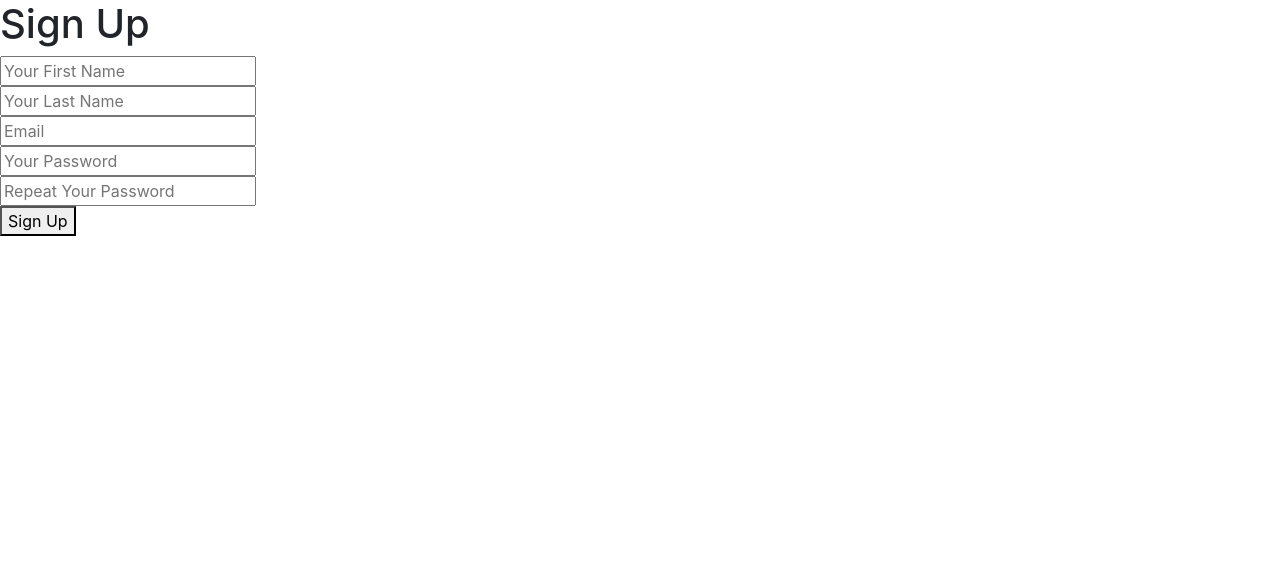
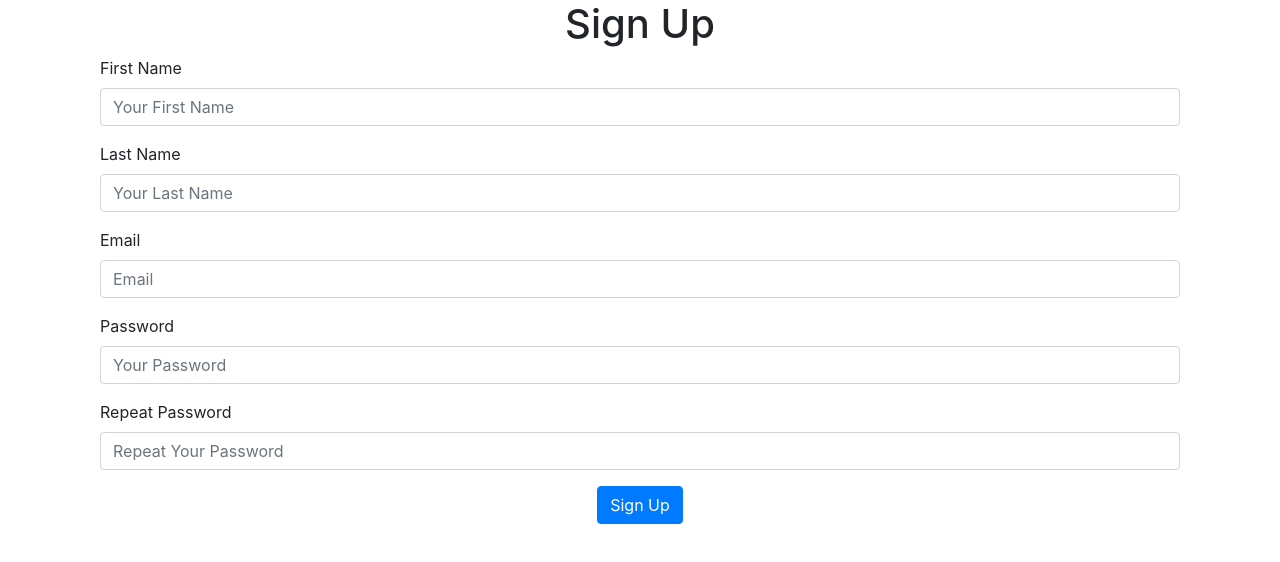
Before and after one commit to Geca13/Ackos, a React (Create React App) app: page /signup in a window 1280 px wide. Shown: the top 562 px of the page. Built offline with nearby package versions, Linux system fonts and the light colour scheme.

Commit message:
validation errors

```diff
--- a/package.json
+++ b/package.json
@@ -39,5 +39,6 @@
       "last 1 firefox version",
       "last 1 safari version"
     ]
-  }
+  },
+     "proxy": "http://localhost:8081"
 }
--- a/src/api/apiCalls.js
+++ b/src/api/apiCalls.js
@@ -1 +1,5 @@
 import axios from "axios";
+
+export const signUp = (user) =>{
+    return axios.post('/auth/signUpUser', user);
+}
--- /dev/null
+++ b/src/components/Input.js
@@ -0,0 +1,29 @@
+import React from 'react';
+
+const Input = (props) => {
+    let inputClassName = 'form-control';
+    if(props.hasError !== undefined) {
+    if(props.hasError === false) {
+        inputClassName += props.hasError ? ' is-invalid' : ' is-valid';
+    }
+}
+    return (
+        <div>
+            {props.label && <label>{props.label}</label>}
+            <input className={inputClassName} type={props.type || 'text'}
+                   placeholder={props.placeholder}
+                   value={props.value}
+                   onChange={props.onChange}/>
+
+                  {props.hasError && <span className='invalid-feedback'>{props.error}</span>}
+        </div>
+    );
+};
+
+Input.defaultProps = {
+    onChange: ()=>{
+
+    }
+}
+
+export default Input;
--- a/src/index.js
+++ b/src/index.js
@@ -5,10 +5,15 @@ import App from './App';
 import { BrowserRouter } from 'react-router-dom';
 import reportWebVitals from './reportWebVitals';
 import SignUpPage from './pages/SignUpPage'
+import * as apiCalls from './api/apiCalls'
+
+const actions = {
+  postSignUp: apiCalls.signUp
+}
 
 ReactDOM.render(
   <BrowserRouter>
-    <SignUpPage />
+    <SignUpPage actions={actions} />
   </BrowserRouter>,
   document.getElementById('root')
 );
--- a/src/pages/SignUpPage.js
+++ b/src/pages/SignUpPage.js
@@ -1,4 +1,5 @@
 import React, { Component } from 'react';
+import Input from '../components/Input';
 
 export class SignUpPage extends Component {
 
@@ -7,32 +8,48 @@ export class SignUpPage extends Component {
         lastName: '',
         email: '' ,
         password: '',
-        passwordRepeat: ''
+        passwordRepeat: '',
+        pendingApiCall: false,
+        errors: {} ,
+        passwordRepeatConfirmed: true
     }
 
     onChangeFirstName = (event) => {
        const value = event.target.value ;
-       this.setState({firstName: value})
+       const errors = { ...this.state.errors}
+       delete errors.firstName;
+       this.setState({firstName: value, errors});
     }
 
     onChangeLastName = (event) => {
         const value = event.target.value ;
-        this.setState({lastName: value})
+        const errors = { ...this.state.errors}
+        delete errors.lastName;
+        this.setState({lastName: value, errors});
     }
 
     onChangeEmail = (event) => {
         const value = event.target.value ;
-        this.setState({email: value})
+        const errors = { ...this.state.errors}
+        delete errors.email;
+        this.setState({email: value, errors})
     }
 
     onChangePassword = (event) => {
         const value = event.target.value ;
-        this.setState({password: value})
+        const passwordRepeatConfirmed = this.state.passwordRepeat === value;
+        const errors = {...this.state.errors}
+        delete errors.password;
+        errors.passwordRepeat = passwordRepeatConfirmed ? '' : 'Does not match to password'
+        this.setState({password: value , passwordRepeatConfirmed, errors})
     }
 
     onChangePasswordRepeat = (event) => {
         const value = event.target.value ;
-        this.setState({passwordRepeat: value})
+        const passwordRepeatConfirmed = this.state.password === value;
+        const errors = {...this.state.errors}
+        errors.passwordRepeat = passwordRepeatConfirmed ? '' : 'Does not match to password'
+        this.setState({passwordRepeat: value, passwordRepeatConfirmed, errors})
     }
 
     onClickSignUp = () =>{
@@ -43,39 +60,79 @@ export class SignUpPage extends Component {
             password: this.state.password
 
         }
-        this.props.actions.postSignUp(user);
+        this.setState({pendingApiCall:true})
+        this.props.actions.postSignUp(user).then(response => {
+            this.setState({pendingApiCall:false})
+        }).catch((apiError)=>{
+            let errors = {...this.state.errors}
+            if(apiError.response.data && apiError.response.data.validationErrors) {
+                errors = {...apiError.response.data.validationErrors}
+            }
+            this.setState({pendingApiCall:false, errors})
+        });
     }
     render() {
         return (
-            <div>
-                <h1>Sign Up</h1>
-                <div>
-                    <input placeholder='Your First Name'
+            <div className='container'>
+                <h1 className='text-center'>Sign Up</h1>
+                <div className='col-12 mb-3'>
+
+                    <Input
+                     label='First Name'
+                     placeholder='Your First Name'
                      value={this.state.firstName}
-                     onChange={this.onChangeFirstName} />
+                     onChange={this.onChangeFirstName}
+                     hasError={this.state.errors.firstName && true}
+                     error={this.state.errors.firstName} />
+
                 </div>
-                <div>
-                    <input placeholder='Your Last Name'
+                <div div className='col-12 mb-3'>
+                <Input
+                    label='Last Name'
+                    placeholder='Your Last Name'
                     value={this.state.lastName}
-                    onChange={this.onChangeLastName} />
+                    onChange={this.onChangeLastName}
+                    hasError={this.state.errors.lastName && true}
+                     error={this.state.errors.lastName} />
                 </div>
-                <div>
-                    <input placeholder='Email'
+                <div className='col-12 mb-3'>
+                <Input
+                    label='Email'
+                    placeholder='Email'
                     value={this.state.email}
-                    onChange={this.onChangeEmail} />
+                    onChange={this.onChangeEmail}
+                    hasError={this.state.errors.email && true}
+                     error={this.state.errors.email} />
                 </div>
-                <div>
-                    <input type='password' placeholder='Your Password'
+                <div div className='col-12 mb-3'>
+                <Input
+                    label='Password'
+                    type='password'
+                    placeholder='Your Password'
                     value={this.state.password}
-                    onChange={this.onChangePassword}/>
+                    onChange={this.onChangePassword}
+                    hasError={this.state.errors.password && true}
+                     error={this.state.errors.password} />
+
                 </div>
-                <div>
-                    <input type='password' placeholder='Repeat Your Password'
-                    value={this.state.passwordRepeat}
-                    onChange={this.onChangePasswordRepeat}/>
+                <div div className='col-12 mb-3'>
+                <Input
+                     label='Repeat Password'
+                     type='password'
+                     placeholder='Repeat Your Password'
+                     value={this.state.passwordRepeat}
+                     onChange={this.onChangePasswordRepeat}
+                     hasError={this.state.errors.passwordRepeat && true}
+                     error={this.state.errors.passwordRepeat} />
                 </div>
-                <div>
-                    <button onClick={this.onClickSignUp}>Sign Up</button>
+                <div className='text-center '>
+                    <button className='btn btn-primary'
+                     onClick={this.onClickSignUp}
+                     disabled={this.state.pendingApiCall || !this.state.passwordRepeatConfirmed}>
+                         {this.state.pendingApiCall &&
+                          (<div className='spinner-border text-light spinner-border-sm mr-sm-1' role='status'>
+                             <span className='sr-only'></span></div>)}
+                             Sign Up</button>
                 </div>
             </div>
         );
```
